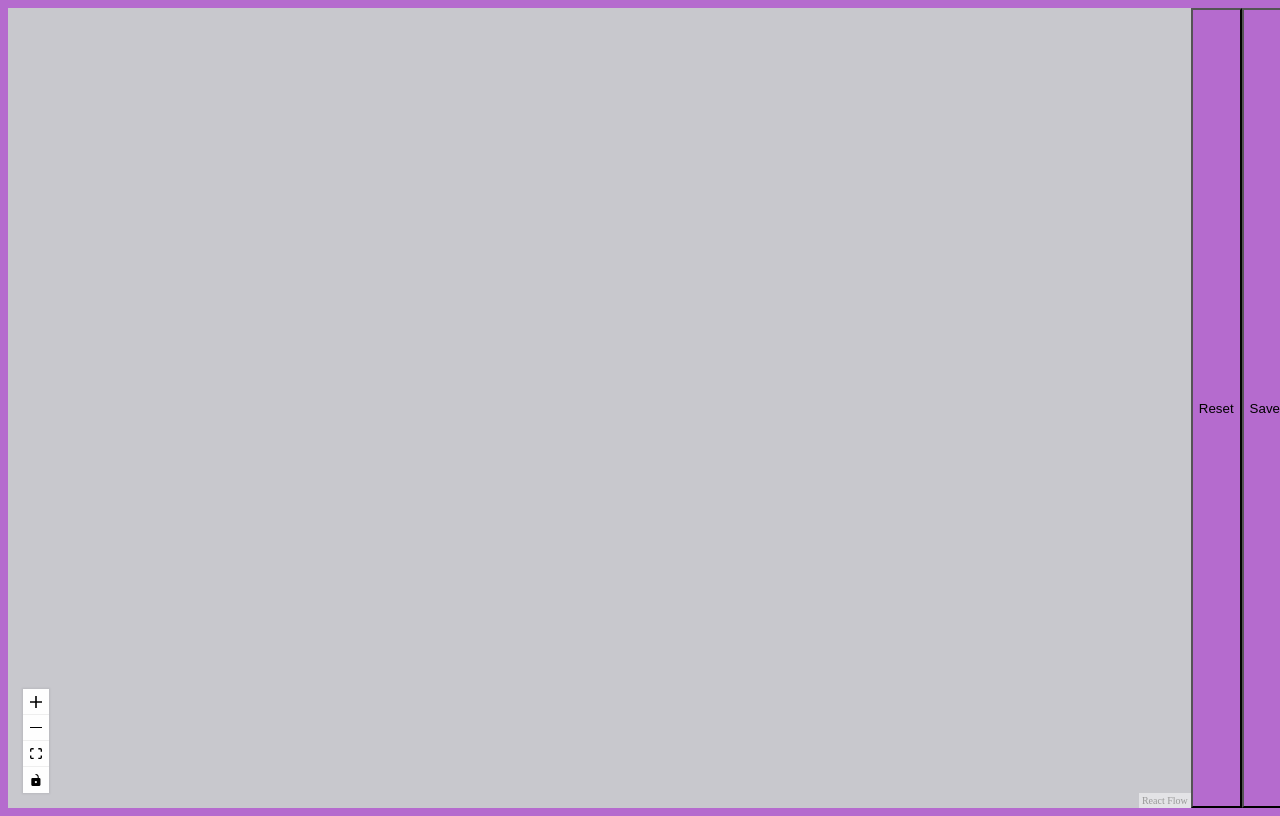
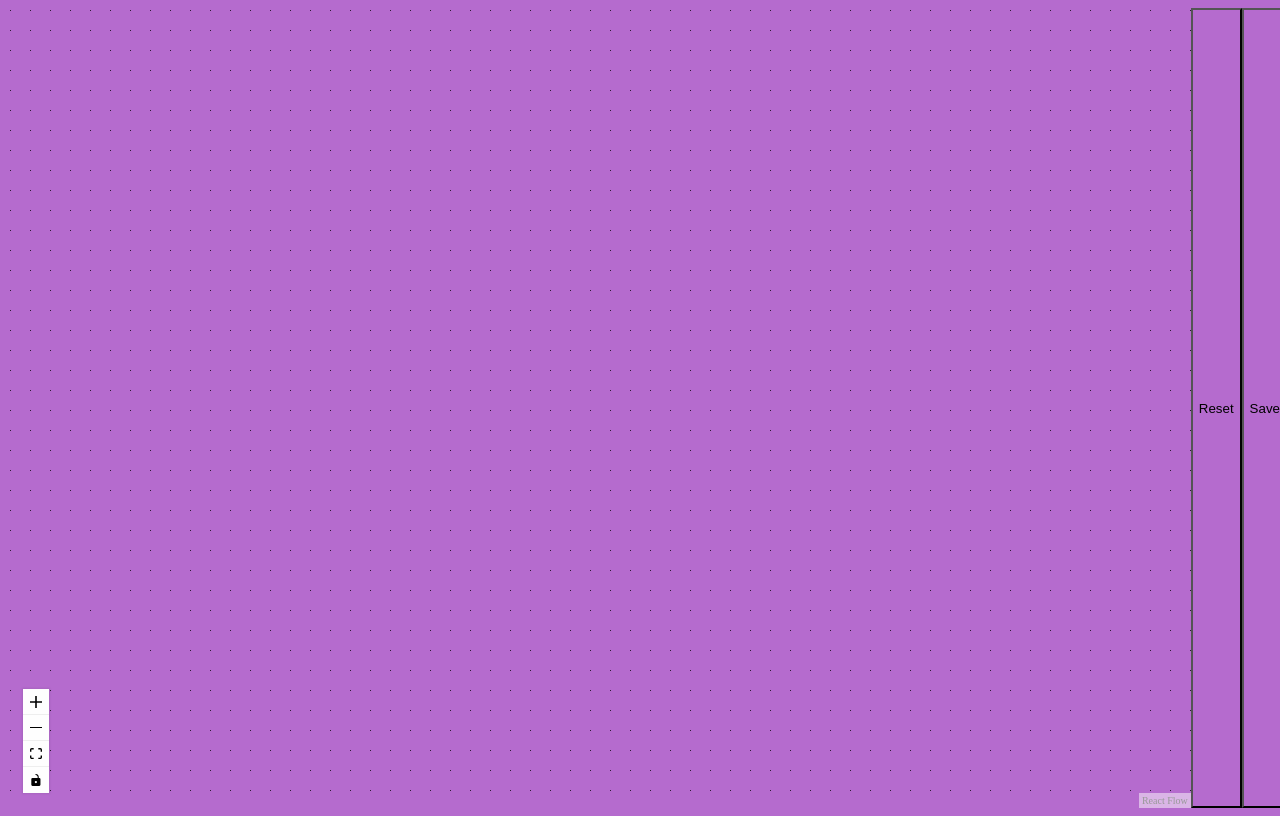
Before and after one commit to Black-Thoughts/react-flow-runtime, a React (Vite) app: page / in a window 1280 px wide. Built offline with nearby package versions, Linux system fonts and the light colour scheme.

Commit message:
fidgeting with the background

```diff
--- a/src/App.css
+++ b/src/App.css
@@ -9,7 +9,7 @@ button {
 
 #container {
   display: flex;
-  background-color: rgb(200, 200, 205);
+  /* background-color: rgb(200, 200, 205); */
   width: 100vw;
   height: 100vh;
   overflow: hidden;
```
